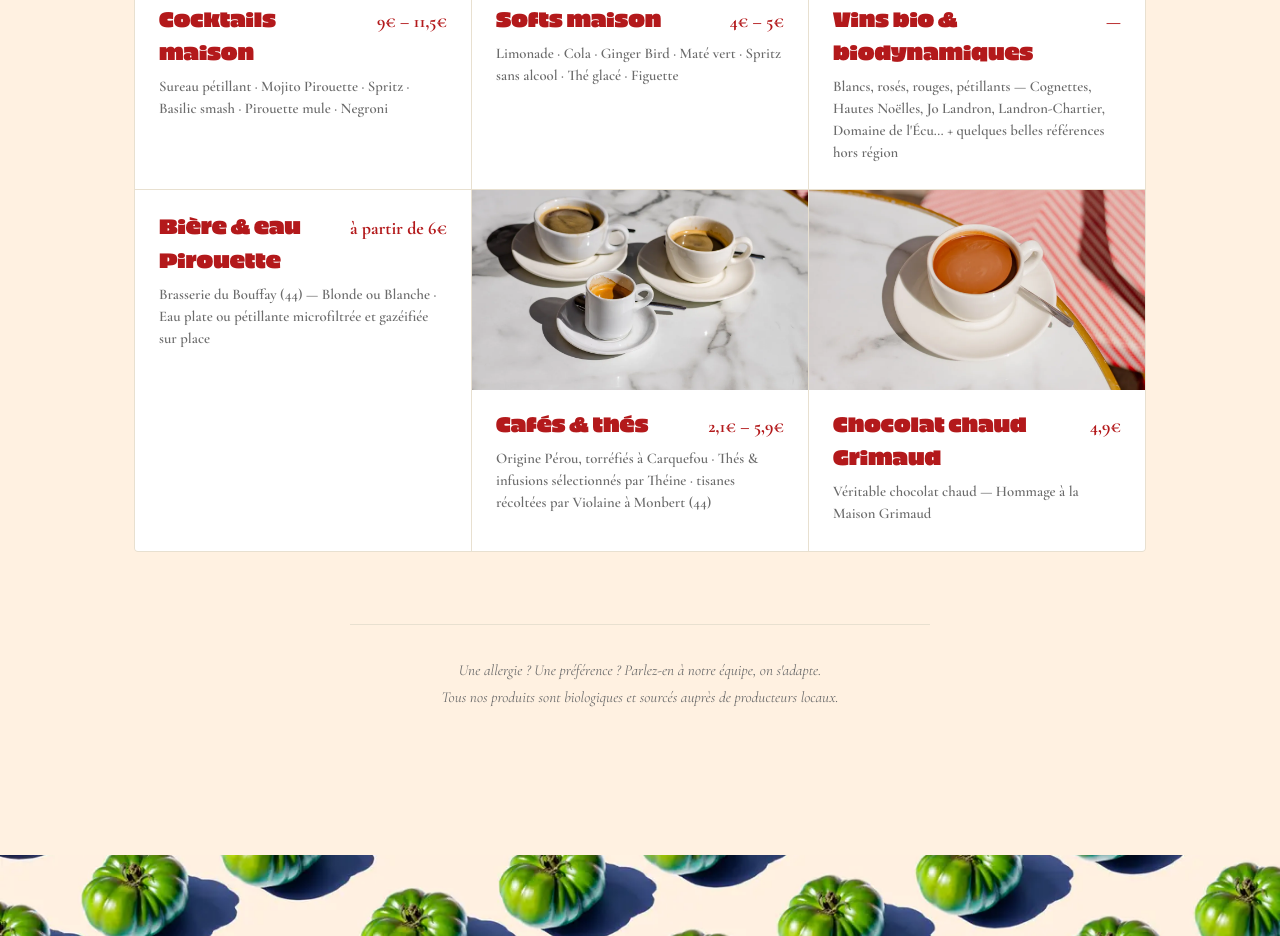
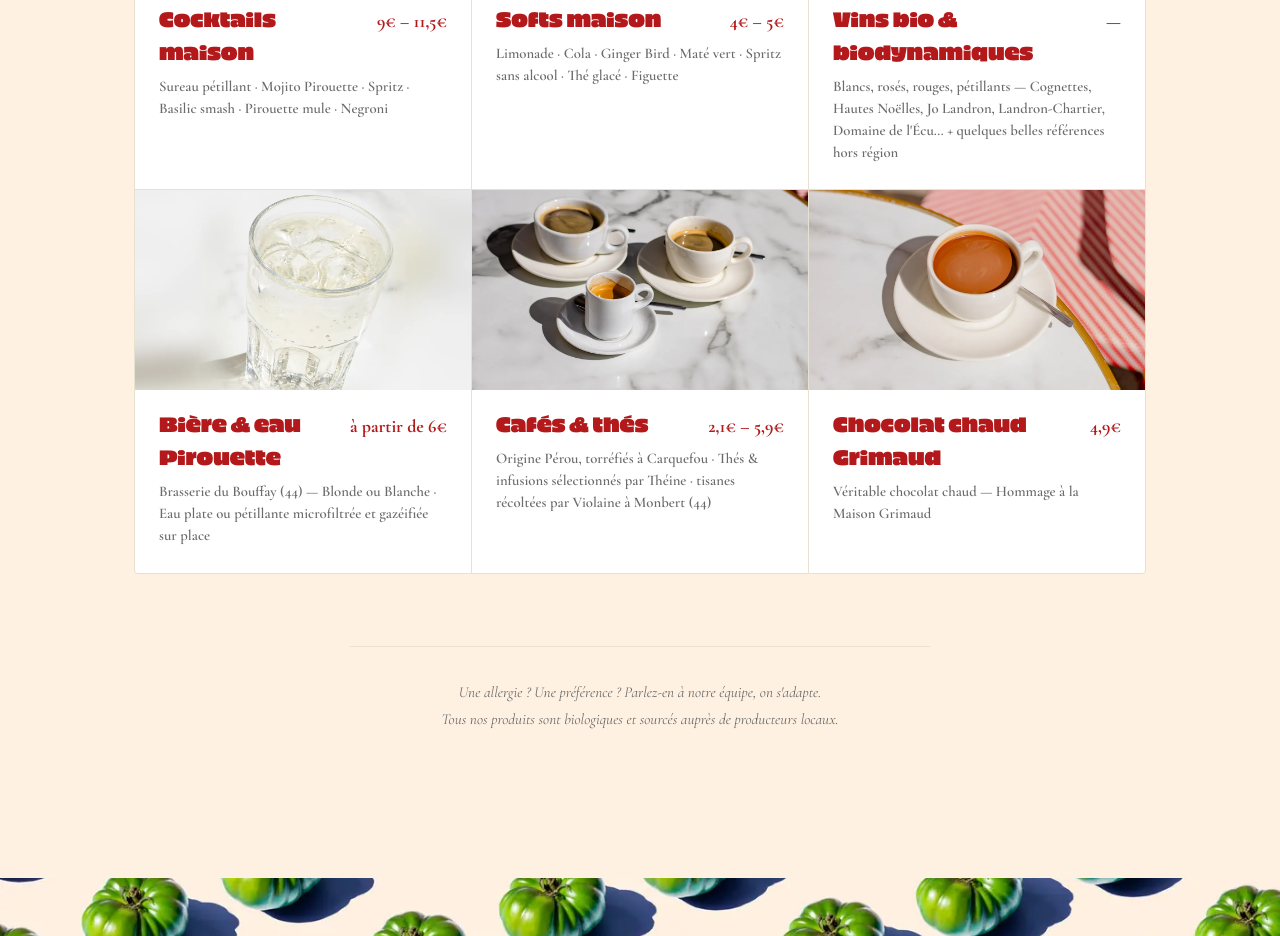
Before and after one commit to PirouetteHugues/pirouette-site, a plain HTML site: page index.html in a window 1280 px wide. Shown: the part 11064-12000 px from the top of the page. Drawn offline with nearby package versions, Linux system fonts and the light colour scheme.

Commit message:
Photo : eau pétillante (Bière & eau)

```diff
--- a/index.html
+++ b/index.html
@@ -583,9 +583,12 @@
             <p class="pizza-card__ingr">Blancs, rosés, rouges, pétillants — Cognettes, Hautes Noëlles, Jo Landron, Landron-Chartier, Domaine de l'Écu… + quelques belles références hors région</p>
             </div>
           </div>
-          <div class="pizza-card">
-            <div class="pizza-card__header"><span class="pizza-card__name">Bière & eau Pirouette</span><span class="pizza-card__price">à partir de 6€</span></div>
+          <div class="pizza-card pizza-card--photo">
+            <picture><source srcset="assets/boissons-eau.webp" type="image/webp"><img src="assets/boissons-eau.jpg" alt="Verre d'eau pétillante" class="pizza-card__img" loading="lazy" /></picture>
+            <div class="pizza-card__content">
+              <div class="pizza-card__header"><span class="pizza-card__name">Bière & eau Pirouette</span><span class="pizza-card__price">à partir de 6€</span></div>
             <p class="pizza-card__ingr">Brasserie du Bouffay (44) — Blonde ou Blanche · Eau plate ou pétillante microfiltrée et gazéifiée sur place</p>
+            </div>
           </div>
           <div class="pizza-card pizza-card--photo">
             <picture><source srcset="assets/boissons-cafes.webp" type="image/webp"><img src="assets/boissons-cafes.jpg" alt="Cafés espresso sur la terrasse" class="pizza-card__img" loading="lazy" /></picture>
```
Also changed, not shown: assets/boissons-eau.jpg (added), assets/boissons-eau.webp (added).
